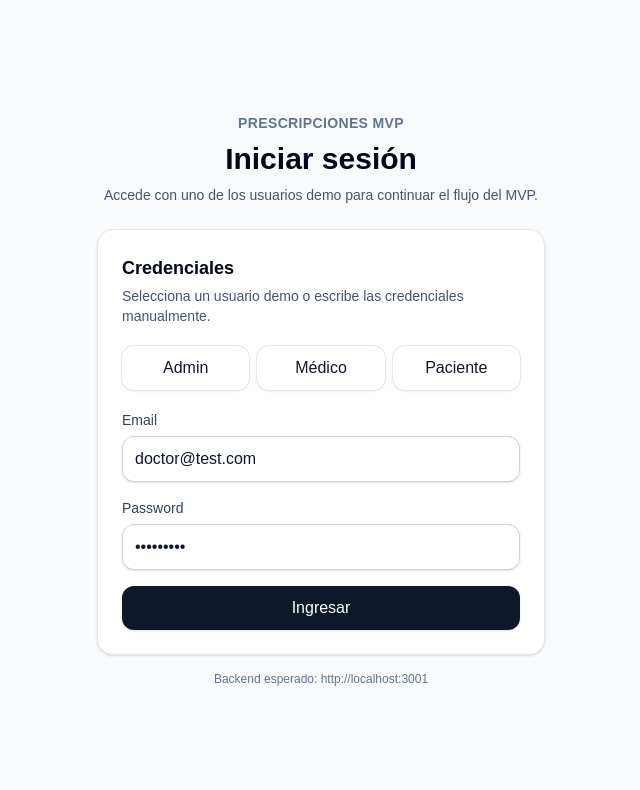
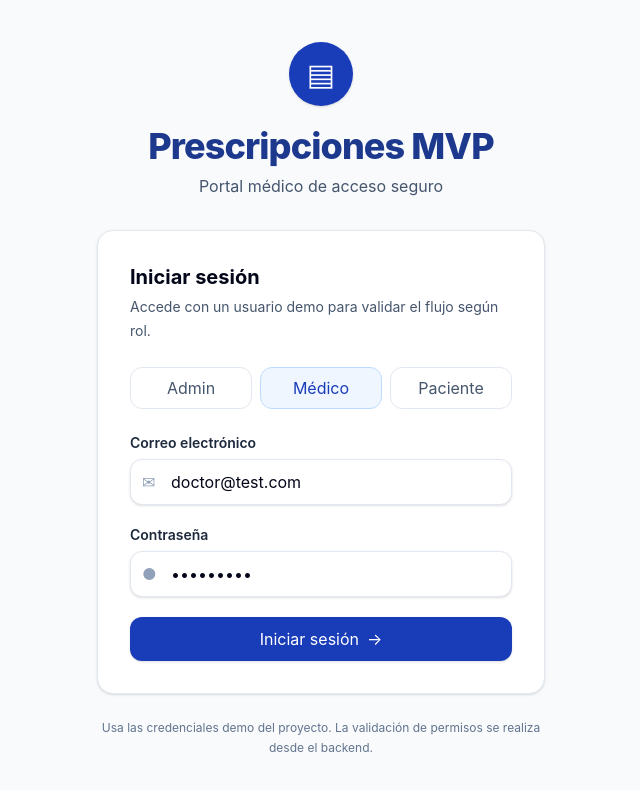
Before and after one commit to CristoferGuillen/prescripciones-mvp, a Next.js app in the folder frontend/: page /login in a window 1280 px wide. Shown: the top 790 px of the page, without its empty margins (319-959 px from the left). Built offline with nearby package versions, Linux system fonts and the light colour scheme; no server answers.

Commit message:
style: mejorar diseño base login y layout

```diff
--- a/frontend/src/app/globals.css
+++ b/frontend/src/app/globals.css
@@ -1,8 +1,15 @@
 @import "tailwindcss";
 
 :root {
-  --background: #f8fafc;
-  --foreground: #0f172a;
+  --background: #f7fafc;
+  --foreground: #181c1e;
+}
+
+@theme inline {
+  --color-background: var(--background);
+  --color-foreground: var(--foreground);
+  --font-sans: "Inter", "Segoe UI", Arial, Helvetica, sans-serif;
+  --font-mono: "SFMono-Regular", Consolas, "Liberation Mono", monospace;
 }
 
 * {
@@ -11,24 +18,40 @@
 
 html {
   min-height: 100%;
+  scroll-behavior: smooth;
 }
 
 body {
   min-height: 100%;
   margin: 0;
-  background: var(--background);
+  background:
+    radial-gradient(circle at top left, rgba(29, 89, 193, 0.08), transparent 32rem),
+    #f7fafc;
   color: var(--foreground);
-  font-family: Arial, Helvetica, sans-serif;
+  font-family: "Inter", "Segoe UI", Arial, Helvetica, sans-serif;
 }
 
 button,
 input,
-textarea,
-select {
+select,
+textarea {
   font: inherit;
+}
+
+button {
+  cursor: pointer;
+}
+
+button:disabled {
+  cursor: not-allowed;
 }
 
 a {
   color: inherit;
   text-decoration: none;
 }
+
+::selection {
+  background: #d9e3f9;
+  color: #001945;
+}
--- a/frontend/src/app/login/page.tsx
+++ b/frontend/src/app/login/page.tsx
@@ -2,13 +2,42 @@
 
 import { FormEvent, useEffect, useState } from 'react';
 import { useRouter } from 'next/navigation';
+
 import { Button } from '../../components/ui/Button';
-import { Card, CardHeader } from '../../components/ui/Card';
+import { Card } from '../../components/ui/Card';
 import { Input } from '../../components/ui/Input';
 import { apiFetch } from '../../lib/api';
 import { getHomePathByRole } from '../../lib/routes';
 import { getSession, saveSession } from '../../lib/session';
-import type { LoginResponse } from '../../types/auth';
+import type { LoginResponse, UserRole } from '../../types/auth';
+
+type DemoCredential = {
+  role: UserRole;
+  label: string;
+  email: string;
+  password: string;
+};
+
+const DEMO_CREDENTIALS: DemoCredential[] = [
+  {
+    role: 'ADMIN',
+    label: 'Admin',
+    email: 'admin@test.com',
+    password: 'admin123',
+  },
+  {
+    role: 'DOCTOR',
+    label: 'Médico',
+    email: 'doctor@test.com',
+    password: 'doctor123',
+  },
+  {
+    role: 'PATIENT',
+    label: 'Paciente',
+    email: 'patient@test.com',
+    password: 'patient123',
+  },
+];
 
 export default function LoginPage() {
   const router = useRouter();
@@ -26,7 +55,7 @@ export default function LoginPage() {
     }
   }, [router]);
 
-  async function handleSubmit(event: FormEvent<HTMLFormElement>) {
+  async function handleSubmit(event: FormEvent) {
     event.preventDefault();
 
     setError('');
@@ -35,6 +64,7 @@ export default function LoginPage() {
     try {
       const response = await apiFetch<LoginResponse>('/auth/login', {
         method: 'POST',
+        skipAuthRefresh: true,
         body: JSON.stringify({
           email,
           password,
@@ -60,89 +90,106 @@ export default function LoginPage() {
     }
   }
 
-  function fillDemoCredentials(role: 'ADMIN' | 'DOCTOR' | 'PATIENT') {
-    if (role === 'ADMIN') {
-      setEmail('admin@test.com');
-      setPassword('admin123');
-      return;
-    }
-
-    if (role === 'DOCTOR') {
-      setEmail('doctor@test.com');
-      setPassword('doctor123');
-      return;
-    }
-
-    setEmail('patient@test.com');
-    setPassword('patient123');
+  function fillDemoCredentials(credential: DemoCredential) {
+    setEmail(credential.email);
+    setPassword(credential.password);
+    setError('');
   }
 
   return (
     <main className="flex min-h-screen items-center justify-center bg-slate-50 px-4 py-10">
       <div className="w-full max-w-md">
-        <div className="mb-6 text-center">
-          <p className="text-sm font-semibold uppercase tracking-wide text-slate-500">
+        <div className="mb-8 text-center">
+          <div className="mx-auto mb-5 flex h-16 w-16 items-center justify-center rounded-full bg-blue-800 text-3xl text-white shadow-sm">
+            ▤
+          </div>
+
+          <h1 className="text-4xl font-extrabold tracking-tight text-blue-900">
             Prescripciones MVP
-          </p>
-          <h1 className="mt-2 text-3xl font-bold text-slate-950">Iniciar sesión</h1>
-          <p className="mt-2 text-sm text-slate-600">
-            Accede con uno de los usuarios demo para continuar el flujo del MVP.
+          </h1>
+
+          <p className="mt-2 text-base text-slate-600">
+            Portal médico de acceso seguro
           </p>
         </div>
 
-        <Card>
-          <CardHeader
-            title="Credenciales"
-            description="Selecciona un usuario demo o escribe las credenciales manualmente."
-          />
-
-          <div className="mb-5 grid grid-cols-3 gap-2">
-            <Button variant="secondary" onClick={() => fillDemoCredentials('ADMIN')}>
-              Admin
-            </Button>
-            <Button variant="secondary" onClick={() => fillDemoCredentials('DOCTOR')}>
-              Médico
-            </Button>
-            <Button variant="secondary" onClick={() => fillDemoCredentials('PATIENT')}>
-              Paciente
-            </Button>
+        <Card className="p-6 sm:p-8">
+          <div className="mb-6">
+            <h2 className="text-xl font-bold text-slate-950">Iniciar sesión</h2>
+            <p className="mt-1 text-sm leading-6 text-slate-600">
+              Accede con un usuario demo para validar el flujo según rol.
+            </p>
           </div>
 
-          <form onSubmit={handleSubmit} className="space-y-4">
+          <div className="mb-6 grid grid-cols-3 gap-2">
+            {DEMO_CREDENTIALS.map((credential) => (
+              <button
+                key={credential.role}
+                type="button"
+                onClick={() => fillDemoCredentials(credential)}
+                className={[
+                  'rounded-xl border px-3 py-2 text-xs font-bold transition',
+                  email === credential.email
+                    ? 'border-blue-200 bg-blue-50 text-blue-800'
+                    : 'border-slate-200 bg-white text-slate-600 hover:bg-slate-50',
+                ].join(' ')}
+              >
+                {credential.label}
+              </button>
+            ))}
+          </div>
+
+          {error ? (
+            <div className="mb-6 rounded-2xl border border-red-200 bg-red-50 p-4">
+              <div className="flex gap-3">
+                <div className="mt-0.5 flex h-6 w-6 shrink-0 items-center justify-center rounded-full bg-red-100 text-sm font-bold text-red-700">
+                  !
+                </div>
+                <div>
+                  <p className="text-sm font-bold text-red-700">
+                    Error de autenticación
+                  </p>
+                  <p className="mt-1 text-sm leading-6 text-red-700">{error}</p>
+                </div>
+              </div>
+            </div>
+          ) : null}
+
+          <form className="space-y-5" onSubmit={handleSubmit}>
             <Input
-              label="Email"
+              label="Correo electrónico"
               name="email"
               type="email"
+              value={email}
+              leftIcon={<span aria-hidden="true">✉</span>}
+              placeholder="doctor@test.com"
               autoComplete="email"
-              value={email}
               onChange={(event) => setEmail(event.target.value)}
               required
             />
 
             <Input
-              label="Password"
+              label="Contraseña"
               name="password"
               type="password"
+              value={password}
+              leftIcon={<span aria-hidden="true">●</span>}
+              placeholder="••••••••"
               autoComplete="current-password"
-              value={password}
               onChange={(event) => setPassword(event.target.value)}
               required
             />
 
-            {error ? (
-              <div className="rounded-xl border border-red-200 bg-red-50 px-4 py-3 text-sm text-red-700">
-                {error}
-              </div>
-            ) : null}
-
-            <Button type="submit" fullWidth disabled={isSubmitting}>
-              {isSubmitting ? 'Ingresando...' : 'Ingresar'}
+            <Button fullWidth type="submit" disabled={isSubmitting}>
+              {isSubmitting ? 'Ingresando...' : 'Iniciar sesión'}
+              <span aria-hidden="true">→</span>
             </Button>
           </form>
         </Card>
 
-        <p className="mt-4 text-center text-xs text-slate-500">
-          Backend esperado: http://localhost:3001
+        <p className="mt-6 text-center text-xs leading-5 text-slate-500">
+          Usa las credenciales demo del proyecto. La validación de permisos se
+          realiza desde el backend.
         </p>
       </div>
     </main>
--- a/frontend/src/components/layout/AppShell.tsx
+++ b/frontend/src/components/layout/AppShell.tsx
@@ -6,7 +6,7 @@ import { usePathname, useRouter } from 'next/navigation';
 import { apiFetch } from '../../lib/api';
 import { clearSession, getSession } from '../../lib/session';
 import { getHomePathByRole, getRoleLabel, LOGIN_ROUTE } from '../../lib/routes';
-import type { AuthUser, LogoutResponse, UserRole } from '../../types/auth';
+import type { AuthUser, UserRole } from '../../types/auth';
 import { Button } from '../ui/Button';
 
 type AppShellProps = {
@@ -15,6 +15,55 @@ type AppShellProps = {
   description?: string;
   allowedRoles: UserRole[];
 };
+
+type NavItem = {
+  label: string;
+  path: string;
+  icon: string;
+};
+
+function getNavigationItems(role: UserRole): NavItem[] {
+  if (role === 'ADMIN') {
+    return [
+      {
+        label: 'Dashboard',
+        path: '/admin',
+        icon: '▦',
+      },
+    ];
+  }
+
+  if (role === 'DOCTOR') {
+    return [
+      {
+        label: 'Prescripciones',
+        path: '/doctor/prescriptions',
+        icon: '▤',
+      },
+    ];
+  }
+
+  return [
+    {
+      label: 'Mis prescripciones',
+      path: '/patient/prescriptions',
+      icon: '▤',
+    },
+  ];
+}
+
+function getInitials(name: string) {
+  return name
+    .split(' ')
+    .filter(Boolean)
+    .slice(0, 2)
+    .map((part) => part[0]?.toUpperCase())
+    .join('');
+}
+
+function isNavItemActive(pathname: string, itemPath: string) {
+  return pathname === itemPath || pathname.startsWith(`${itemPath}/`);
+}
 
 export function AppShell({
   children,
@@ -34,19 +83,21 @@ export function AppShell({
 
     if (!session) {
       router.replace(LOGIN_ROUTE);
-
       return;
     }
 
     if (!allowedRoles.includes(session.user.role)) {
       router.replace(getHomePathByRole(session.user.role));
-
       return;
     }
 
     setUser(session.user);
     setIsCheckingSession(false);
-  }, [allowedRoles, router]);
+    // allowedRoles se recibe fijo desde cada pantalla protegida.
+    // Se omite como dependencia para evitar revalidaciones innecesarias
+    // durante renders visuales del layout.
+    // eslint-disable-next-line react-hooks/exhaustive-deps
+  }, [router]);
 
   async function handleLogout() {
     const session = getSession();
@@ -55,7 +106,7 @@ export function AppShell({
 
     try {
       if (session?.refreshToken) {
-        await apiFetch<LogoutResponse>('/auth/logout', {
+        await apiFetch<{ message: string }>('/auth/logout', {
           method: 'POST',
           skipAuthRefresh: true,
           body: JSON.stringify({
@@ -74,64 +125,156 @@ export function AppShell({
 
   if (isCheckingSession) {
     return (
-      <div className="flex min-h-screen items-center justify-center bg-slate-50 px-4 text-sm text-slate-600">
-        Validando sesión...
+      <div className="flex min-h-screen items-center justify-center bg-slate-50 px-4">
+        <div className="rounded-2xl border border-slate-200 bg-white px-6 py-5 text-center shadow-sm">
+          <div className="mx-auto mb-3 flex h-10 w-10 items-center justify-center rounded-full bg-blue-50 text-blue-800">
+            ▤
+          </div>
+          <p className="text-sm font-medium text-slate-600">
+            Validando sesión...
+          </p>
+        </div>
       </div>
     );
   }
 
+  const navItems = user ? getNavigationItems(user.role) : [];
+
   return (
-    <div className="min-h-screen bg-slate-50">
-      <header className="border-b border-slate-200 bg-white">
-        <div className="mx-auto flex max-w-6xl flex-col gap-4 px-4 py-5 sm:flex-row sm:items-center sm:justify-between">
+    <div className="min-h-screen bg-slate-50 text-slate-950">
+      <aside className="fixed inset-y-0 left-0 z-40 hidden w-72 flex-col border-r border-slate-200 bg-white/95 px-4 py-5 shadow-sm backdrop-blur lg:flex">
+        <div className="mb-8 flex items-center gap-3 px-2">
+          <div className="flex h-11 w-11 items-center justify-center rounded-2xl bg-blue-800 text-lg font-bold text-white shadow-sm">
+            ✚
+          </div>
+
           <div>
-            <p className="text-sm font-semibold uppercase tracking-wide text-slate-500">
+            <p className="text-lg font-extrabold leading-tight text-blue-900">
               Prescripciones MVP
             </p>
-            <h1 className="text-2xl font-bold text-slate-950">{title}</h1>
-            {description ? (
-              <p className="mt-1 max-w-2xl text-sm text-slate-600">
-                {description}
+            <p className="text-sm text-slate-500">Portal médico</p>
+          </div>
+        </div>
+
+        <nav className="flex flex-1 flex-col gap-2">
+          {navItems.map((item) => {
+            const isActive = isNavItemActive(pathname, item.path);
+
+            return (
+              <button
+                key={item.path}
+                type="button"
+                onClick={() => router.push(item.path)}
+                className={[
+                  'flex min-h-11 items-center gap-3 rounded-xl px-3 py-2 text-left text-sm font-semibold transition',
+                  isActive
+                    ? 'bg-blue-50 text-blue-900 ring-1 ring-blue-100'
+                    : 'text-slate-600 hover:bg-slate-100 hover:text-slate-950',
+                ].join(' ')}
+              >
+                <span className="flex h-8 w-8 items-center justify-center rounded-lg bg-white text-base shadow-sm ring-1 ring-slate-200">
+                  {item.icon}
+                </span>
+                {item.label}
+              </button>
+            );
+          })}
+        </nav>
+
+        <div className="border-t border-slate-200 pt-4">
+          <div className="mb-4 flex items-center gap-3 rounded-2xl bg-slate-50 p-3">
+            <div className="flex h-10 w-10 items-center justify-center rounded-full bg-blue-800 text-sm font-bold text-white">
+              {user ? getInitials(user.name) : 'U'}
+            </div>
+
+            <div className="min-w-0">
+              <p className="truncate text-sm font-bold text-slate-900">
+                {user?.name}
               </p>
-            ) : null}
+              <p className="text-xs font-medium text-slate-500">
+                {user ? getRoleLabel(user.role) : ''}
+              </p>
+            </div>
           </div>
 
-          <div className="flex flex-col gap-3 sm:items-end">
-            {user ? (
-              <p className="text-sm text-slate-600">
-                {user.name} · {getRoleLabel(user.role)}
+          <Button
+            fullWidth
+            variant="ghost"
+            onClick={() => void handleLogout()}
+            disabled={isLoggingOut}
+          >
+            {isLoggingOut ? 'Cerrando...' : 'Cerrar sesión'}
+          </Button>
+        </div>
+      </aside>
+
+      <div className="lg:pl-72">
+        <header className="sticky top-0 z-30 border-b border-slate-200 bg-white/90 px-4 py-4 backdrop-blur lg:px-8">
+          <div className="flex flex-col gap-4 lg:flex-row lg:items-center lg:justify-between">
+            <div>
+              <p className="text-xs font-bold uppercase tracking-[0.18em] text-blue-700">
+                {user ? getRoleLabel(user.role) : 'Prescripciones MVP'}
               </p>
-            ) : null}
 
-            <div className="flex flex-wrap gap-2">
+              <h1 className="mt-1 text-2xl font-extrabold tracking-tight text-slate-950 lg:text-3xl">
+                {title}
+              </h1>
+
+              {description ? (
+                <p className="mt-1 max-w-3xl text-sm leading-6 text-slate-600">
+                  {description}
+                </p>
+              ) : null}
+            </div>
+
+            <div className="flex flex-wrap items-center gap-2">
               {user ? (
                 <Button
                   variant="secondary"
                   onClick={() => router.push(getHomePathByRole(user.role))}
-                  className={[
-                    'rounded-xl px-3 py-2 text-sm font-medium transition',
-                    pathname === getHomePathByRole(user.role)
-                      ? 'bg-slate-900 text-white'
-                      : 'bg-slate-100 text-slate-700 hover:bg-slate-200',
-                  ].join(' ')}
                 >
                   Inicio
                 </Button>
               ) : null}
 
               <Button
-                variant="secondary"
+                variant="ghost"
                 onClick={() => void handleLogout()}
                 disabled={isLoggingOut}
+                className="lg:hidden"
               >
                 {isLoggingOut ? 'Cerrando...' : 'Cerrar sesión'}
               </Button>
             </div>
           </div>
-        </div>
-      </header>
 
-      <main className="mx-auto max-w-6xl px-4 py-8">{children}</main>
+          {user ? (
+            <div className="mt-4 flex gap-2 overflow-x-auto pb-1 lg:hidden">
+              {navItems.map((item) => {
+                const isActive = isNavItemActive(pathname, item.path);
+
+                return (
+                  <button
+                    key={item.path}
+                    type="button"
+                    onClick={() => router.push(item.path)}
+                    className={[
+                      'shrink-0 rounded-full px-4 py-2 text-sm font-semibold transition',
+                      isActive
+                        ? 'bg-blue-800 text-white'
+                        : 'bg-slate-100 text-slate-600',
+                    ].join(' ')}
+                  >
+                    {item.label}
+                  </button>
+                );
+              })}
+            </div>
+          ) : null}
+        </header>
+
+        <main className="px-4 py-6 lg:px-8 lg:py-8">{children}</main>
+      </div>
     </div>
   );
 }
--- a/frontend/src/components/ui/Button.tsx
+++ b/frontend/src/components/ui/Button.tsx
@@ -1,6 +1,6 @@
 import type { ButtonHTMLAttributes, ReactNode } from 'react';
 
-type ButtonVariant = 'primary' | 'secondary' | 'danger';
+type ButtonVariant = 'primary' | 'secondary' | 'danger' | 'ghost';
 
 type ButtonProps = ButtonHTMLAttributes<HTMLButtonElement> & {
   children: ReactNode;
@@ -9,9 +9,14 @@ type ButtonProps = ButtonHTMLAttributes<HTMLButtonElement> & {
 };
 
 const variantClasses: Record<ButtonVariant, string> = {
-  primary: 'bg-slate-900 text-white hover:bg-slate-800',
-  secondary: 'bg-white text-slate-900 ring-1 ring-slate-200 hover:bg-slate-50',
-  danger: 'bg-red-600 text-white hover:bg-red-700',
+  primary:
+    'bg-blue-800 text-white shadow-sm hover:bg-blue-900 focus-visible:outline-blue-800',
+  secondary:
+    'bg-white text-slate-900 ring-1 ring-slate-200 hover:bg-slate-50 focus-visible:outline-blue-800',
+  danger:
+    'bg-red-600 text-white shadow-sm hover:bg-red-700 focus-visible:outline-red-600',
+  ghost:
+    'bg-transparent text-slate-600 hover:bg-slate-100 hover:text-slate-950 focus-visible:outline-blue-800',
 };
 
 export function Button({
@@ -25,16 +30,17 @@ export function Button({
 }: ButtonProps) {
   return (
     <button
-      {...props}
       type={type}
       disabled={disabled}
       className={[
-        'inline-flex items-center justify-center rounded-xl px-4 py-2.5 text-sm font-semibold shadow-sm transition',
-        'disabled:cursor-not-allowed disabled:opacity-60',
+        'inline-flex min-h-11 items-center justify-center gap-2 rounded-xl px-4 py-2.5 text-sm font-semibold transition',
+        'focus-visible:outline focus-visible:outline-2 focus-visible:outline-offset-2',
+        'disabled:opacity-60 disabled:hover:bg-current',
         variantClasses[variant],
         fullWidth ? 'w-full' : '',
         className,
       ].join(' ')}
+      {...props}
     >
       {children}
     </button>
--- a/frontend/src/components/ui/Card.tsx
+++ b/frontend/src/components/ui/Card.tsx
@@ -8,13 +8,14 @@ type CardProps = {
 type CardHeaderProps = {
   title: string;
   description?: string;
+  eyebrow?: string;
 };
 
 export function Card({ children, className = '' }: CardProps) {
   return (
     <section
       className={[
-        'rounded-2xl border border-slate-200 bg-white p-6 shadow-sm',
+        'rounded-2xl border border-slate-200 bg-white shadow-sm',
         className,
       ].join(' ')}
     >
@@ -23,11 +24,22 @@ export function Card({ children, className = '' }: CardProps) {
   );
 }
 
-export function CardHeader({ title, description }: CardHeaderProps) {
+export function CardHeader({ title, description, eyebrow }: CardHeaderProps) {
   return (
-    <div className="mb-5">
-      <h2 className="text-lg font-semibold text-slate-950">{title}</h2>
-      {description ? <p className="mt-1 text-sm text-slate-600">{description}</p> : null}
+    <div className="space-y-1">
+      {eyebrow ? (
+        <p className="text-xs font-bold uppercase tracking-[0.18em] text-blue-700">
+          {eyebrow}
+        </p>
+      ) : null}
+
+      <h2 className="text-xl font-bold tracking-tight text-slate-950">
+        {title}
+      </h2>
+
+      {description ? (
+        <p className="text-sm leading-6 text-slate-600">{description}</p>
+      ) : null}
     </div>
   );
 }
--- a/frontend/src/components/ui/Input.tsx
+++ b/frontend/src/components/ui/Input.tsx
@@ -1,27 +1,61 @@
-import type { InputHTMLAttributes } from 'react';
+import type { InputHTMLAttributes, ReactNode } from 'react';
 
 type InputProps = InputHTMLAttributes<HTMLInputElement> & {
   label: string;
   error?: string;
+  helperText?: string;
+  leftIcon?: ReactNode;
 };
 
-export function Input({ label, error, id, className = '', ...props }: InputProps) {
+export function Input({
+  label,
+  error,
+  helperText,
+  leftIcon,
+  id,
+  className = '',
+  ...props
+}: InputProps) {
   const inputId = id ?? props.name;
 
   return (
-    <label className="block">
-      <span className="mb-1.5 block text-sm font-medium text-slate-700">{label}</span>
+    <div className="space-y-1.5">
+      <label
+        htmlFor={inputId}
+        className="block text-sm font-semibold text-slate-800"
+      >
+        {label}
+      </label>
+
+      <div className="relative">
+        {leftIcon ? (
+          <div className="pointer-events-none absolute inset-y-0 left-0 flex items-center pl-3 text-slate-400">
+            {leftIcon}
+          </div>
+        ) : null}
+
         <input
-        {...props}
           id={inputId}
+          aria-invalid={error ? true : undefined}
           className={[
-          'w-full rounded-xl border border-slate-300 bg-white px-3 py-2.5 text-sm text-slate-900 shadow-sm outline-none transition',
-          'placeholder:text-slate-400 focus:border-slate-900 focus:ring-2 focus:ring-slate-200',
-          error ? 'border-red-500 focus:border-red-600 focus:ring-red-100' : '',
+            'min-h-11 w-full rounded-xl border bg-white px-3 py-2.5 text-sm text-slate-950 shadow-sm outline-none transition',
+            'placeholder:text-slate-400',
+            'focus:border-blue-700 focus:ring-4 focus:ring-blue-100',
+            error
+              ? 'border-red-300 focus:border-red-500 focus:ring-red-100'
+              : 'border-slate-200',
+            leftIcon ? 'pl-10' : '',
             className,
           ].join(' ')}
+          {...props}
         />
-      {error ? <span className="mt-1 block text-sm text-red-600">{error}</span> : null}
-    </label>
+      </div>
+
+      {error ? <p className="text-xs font-medium text-red-600">{error}</p> : null}
+
+      {!error && helperText ? (
+        <p className="text-xs text-slate-500">{helperText}</p>
+      ) : null}
+    </div>
   );
 }
```
Also changed, not shown: frontend/src/components/ui/StatusBadge.tsx (+33 -10 lines). Lines whose indentation alone changed are shown as unchanged.
